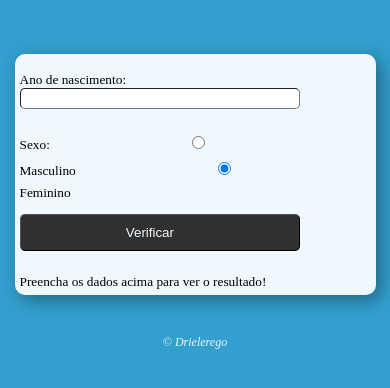
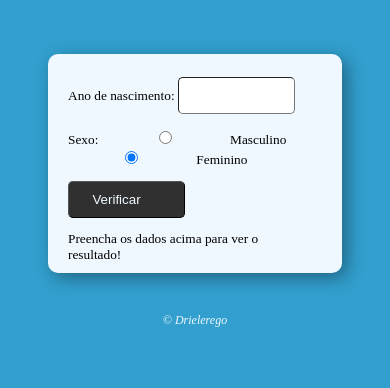
Before and after one commit to DrieleR/VerificaIdade, a plain HTML site: page index.html in a window 390 px wide. Shown: the part 76-464 px from the top of the page. Drawn offline with Linux system fonts and the light colour scheme.

Commit message:
tantiva 4

```diff
--- a/style.css
+++ b/style.css
@@ -80,19 +80,19 @@ input {
     }
 
     section {
-        width: 90%;
-        padding: 5px;
+        width: 60%;
+        padding: 10px 40px 10px 20px;
     }
 
     input {
-        width: 80%;
+        width: 50%;
         height: auto;
         box-sizing: border-box;
-        margin-bottom: 10px;
+        padding: 10px 40px 10px 20px;
     }
 
     .btn {
-        width: 80%;
+        width: 50%;
         padding: 10px 40px 10px 20px;
     }
 
```
